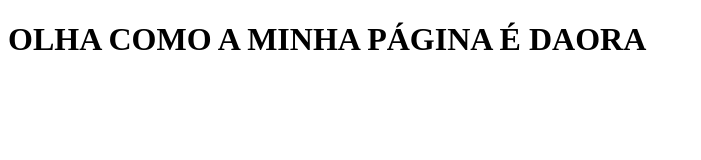
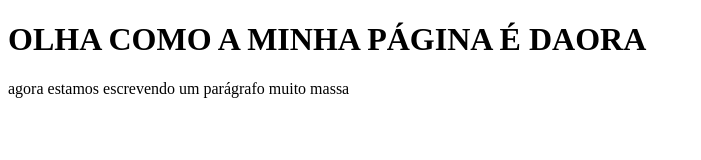
Before and after one commit to peruibeloko/exemplo-aula, a plain HTML site: page index.html in a window 1280 px wide. Shown: the whole page, without its empty margins (0-701 px from the left). Drawn offline with Linux system fonts and the light colour scheme.

Commit message:
adicionei um parágrafo massa

```diff
--- a/index.html
+++ b/index.html
@@ -7,5 +7,6 @@
 </head>
 <body>
   <h1>OLHA COMO A MINHA PÁGINA É DAORA</h1>
+  <p>agora estamos escrevendo um parágrafo muito massa</p>
 </body>
 </html>
```
